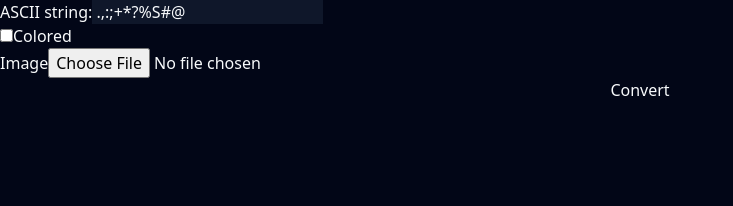
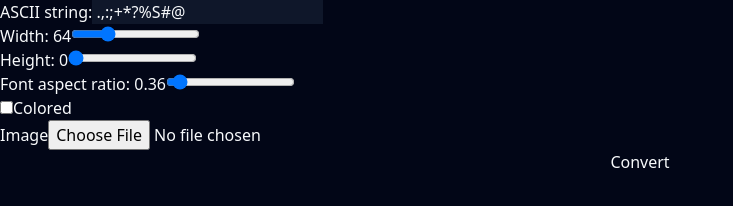
Before and after one commit to tapnisu/tapciify.ru, an Astro site: page / in a window 1280 px wide. Shown: the whole page, without its empty margins (0-733 px from the left). Built offline with nearby package versions, Linux system fonts and the light colour scheme; Astro itself is replaced by a stand-in of ours.

Commit message:
Added width support

```diff
--- a/src/components/Converter.tsx
+++ b/src/components/Converter.tsx
@@ -25,7 +25,7 @@ export default function Converter() {
   const [height, setHeight] = useState(0);
   const [colored, setColored] = useState(false);
   const [asciiString, setAsciiString] = useState(" .,:;+*?%S#@");
-  const [fontRatio, setFontRatio] = useState(11.0 / 24.0);
+  const [fontRatio, setFontRatio] = useState(0.36);
   const [asciiArt, setAsciiArt] = useState<RawAsciiImage | undefined>();
 
   async function handleSubmit(event: React.SyntheticEvent<HTMLFormElement>) {
@@ -61,11 +61,44 @@ export default function Converter() {
         </label>
 
         <label>
+          Width: {width}
+          <input
+            type="range"
+            value={width}
+            onChange={(e) => setWidth(Number(e.target.value))}
+            min="0"
+            max="255"
+          />
+        </label>
+
+        <label>
+          Height: {height}
+          <input
+            type="range"
+            value={height}
+            onChange={(e) => setHeight(Number(e.target.value))}
+            min="0"
+            max="255"
+          />
+        </label>
+
+        <label>
+          Font aspect ratio: {fontRatio}
+          <input
+            type="range"
+            value={fontRatio}
+            onChange={(e) => setFontRatio(Number(e.target.value))}
+            min="0.2"
+            max="3"
+            step="0.01"
+          />
+        </label>
+
+        <label>
           <input type="checkbox" onChange={(e) => setColored(!colored)} />
           Colored
         </label>
 
-        <label>
         <label>
           Image
           <input
@@ -75,7 +108,6 @@ export default function Converter() {
             }
             required
           />
-          </label>
         </label>
 
         <input type="submit" value="Convert" />
```
Lines whose indentation alone changed are shown as unchanged.
